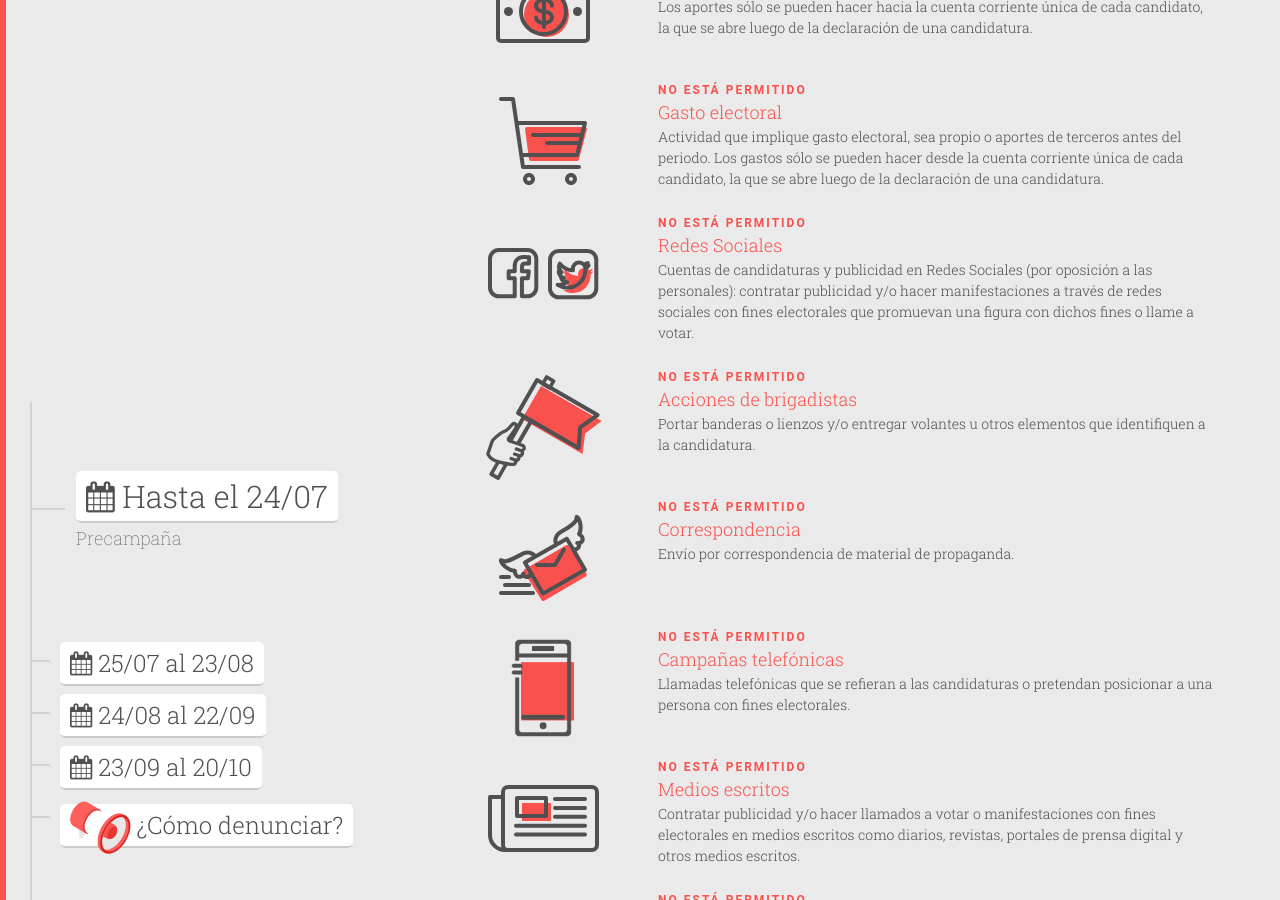
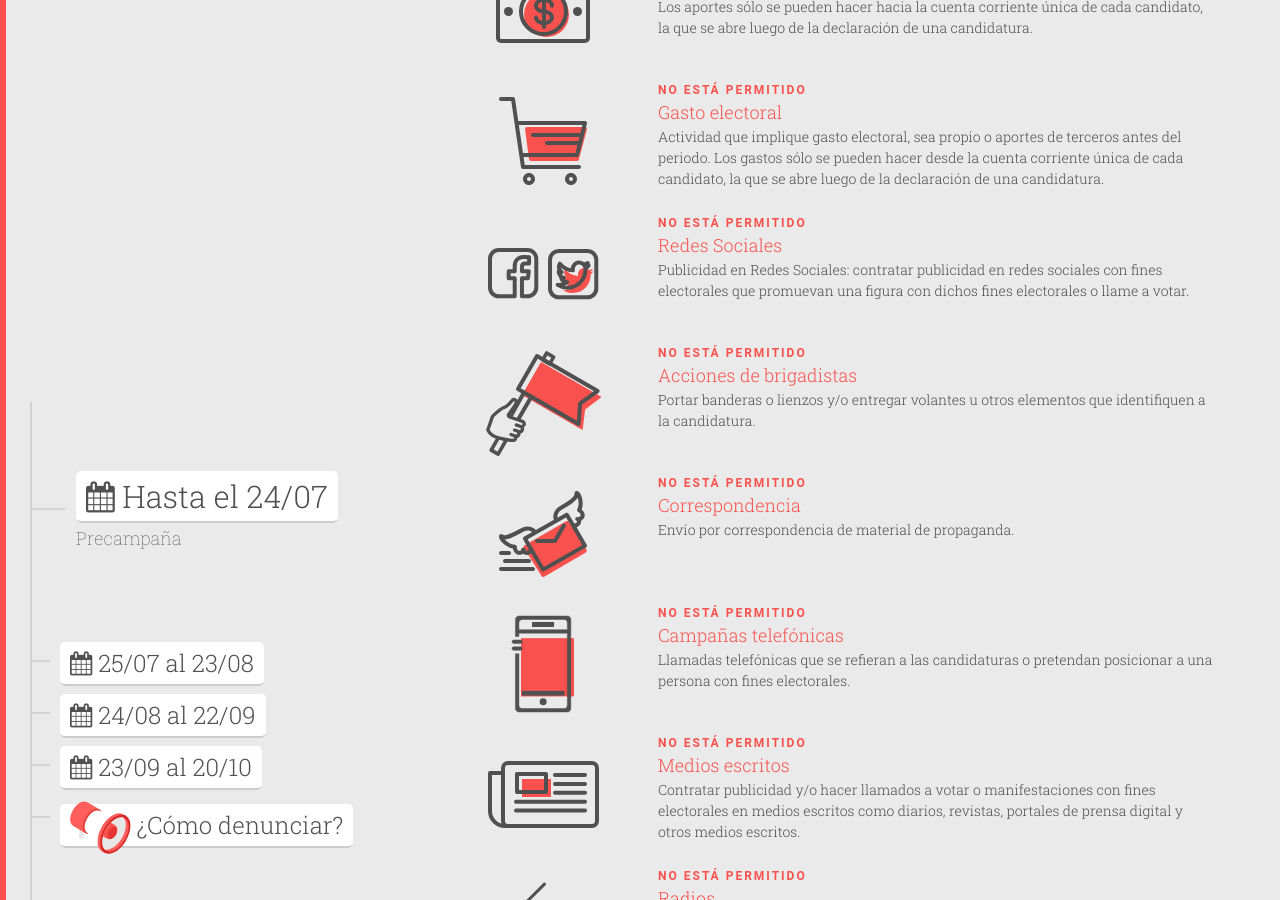
Before and after one commit to ciudadanointeligente/semaforo-electoral, a Jekyll site: the page built from index.html, in a window 1280 px wide and 900 px high, scrolled down 1020 px. Built offline with Jekyll 4.4.1, drawn with Linux system fonts in a browser that asks for light colours; nearby versions of some CDN libraries.

Commit message:
Corrección RRSS

```diff
--- a/_includes/precampana.html
+++ b/_includes/precampana.html
@@ -29,7 +29,7 @@
     <div class="col-md-6 col-xs-9">
       <div class="tag no">No está permitido</div>
       <div class="no">Redes Sociales</div>
-      <p class="bajada">Cuentas de candidaturas y publicidad en Redes Sociales (por oposición a las personales): contratar publicidad y/o hacer manifestaciones a través de redes sociales con fines electorales que promuevan una figura con dichos fines o llame a votar.</p>
+      <p class="bajada">Publicidad en Redes Sociales: contratar publicidad en redes sociales con fines electorales que promuevan una figura con dichos fines electorales o llame a votar.</p>
     </div>
   </div>
   <!-- 05 -->
```
